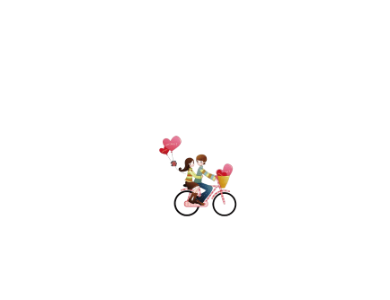
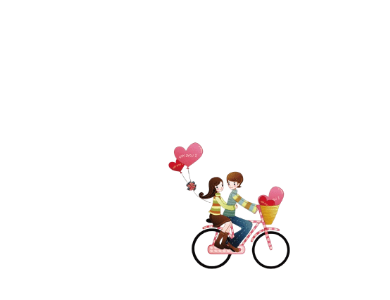
Before and after one commit to putskak/bucinsite, a plain HTML site: page index.html in a window 390 px wide. Shown: the part 7661-7961 px from the top of the page. Before the commit the page ends 7897 px from the top, so only its background shows below. Drawn offline with Linux system fonts and the light colour scheme.

Commit message:
Update stytle.css

```diff
--- a/stytle.css
+++ b/stytle.css
@@ -113,7 +113,7 @@ h2{
         margin-top: 400em;
      }
      .animation > * {
-        height: 7em;
+        height: 11em;
 
      }
 
```
